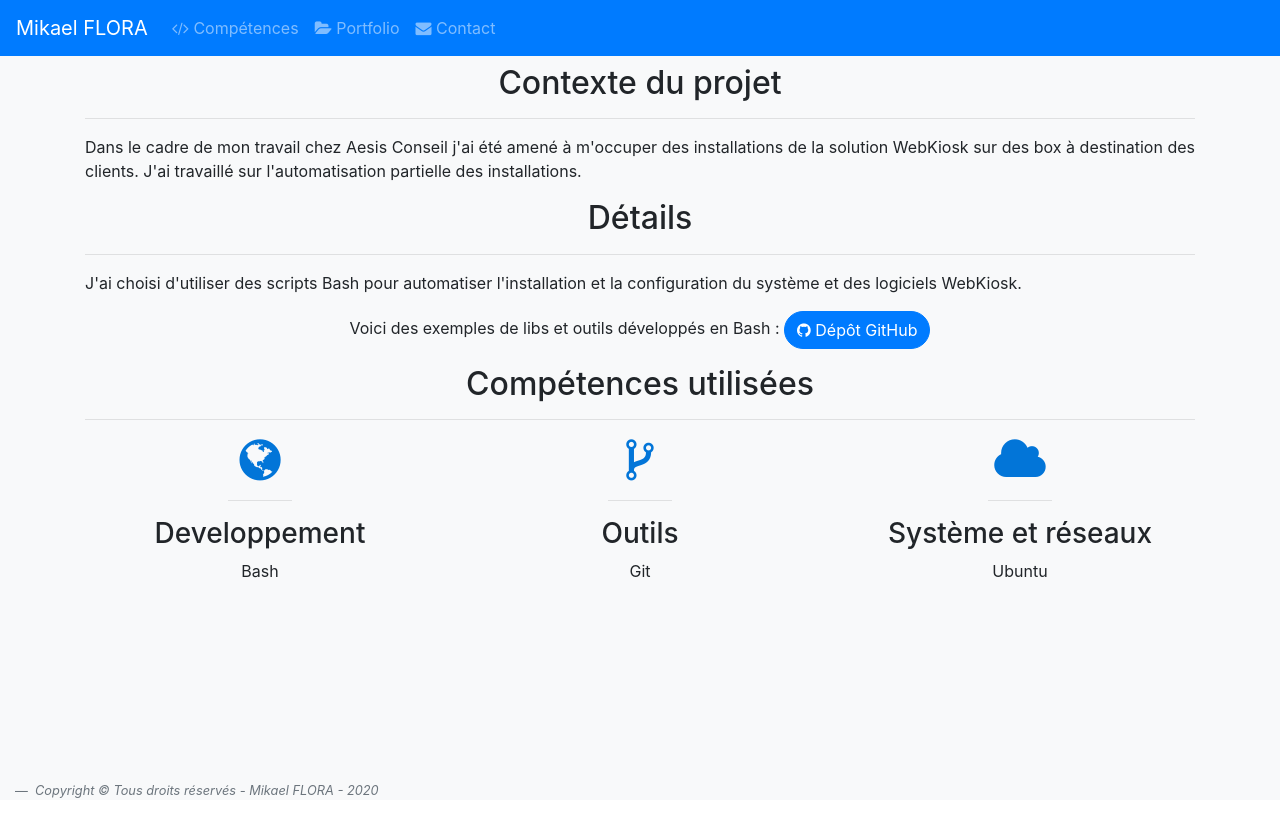
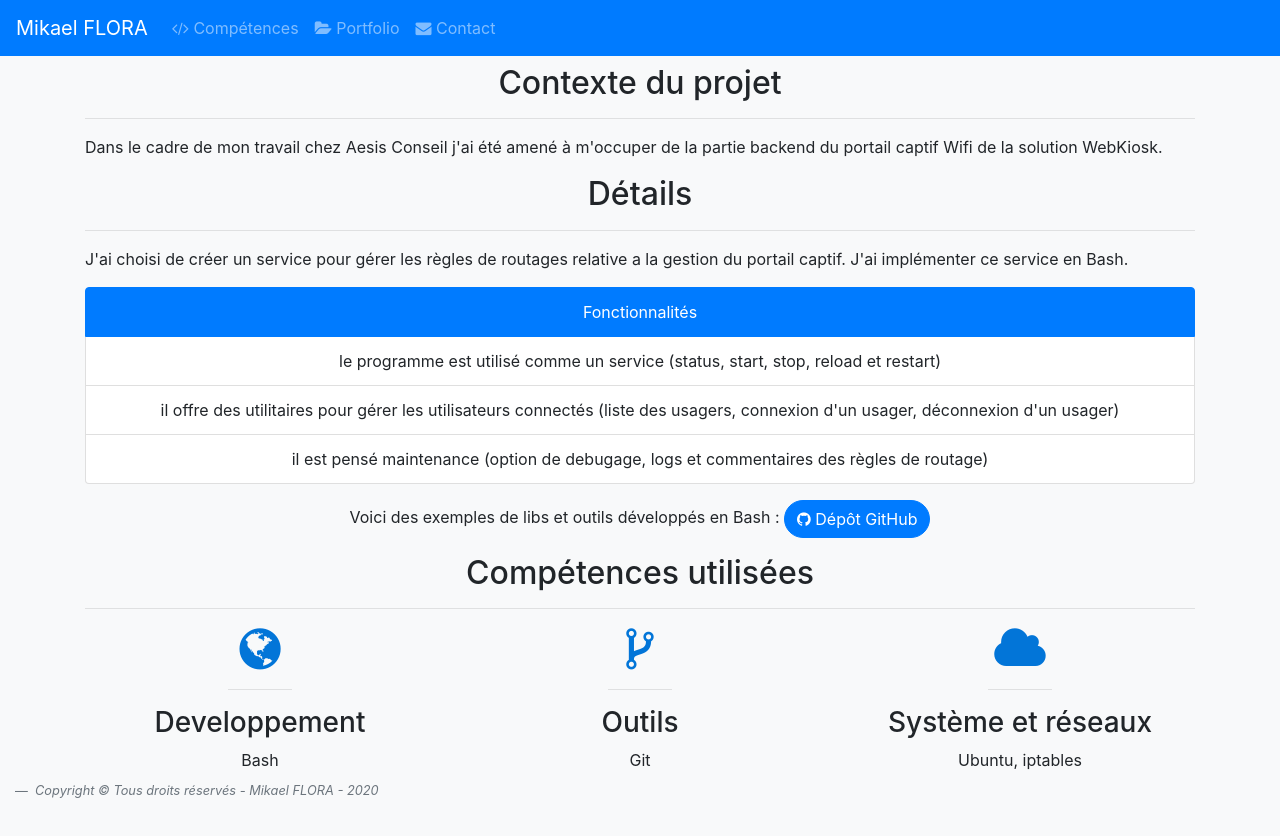
Before and after one commit to mikaelflora/mikaelflora.github.io, a plain HTML site: page wifi.html in a window 1280 px wide. Before the commit the page ends 800 px from the top, so only its background shows below. Drawn offline with nearby package versions, Linux system fonts and the light colour scheme.

Commit message:
projet portail captif Wifi

```diff
--- a/bash.html
+++ b/wifi.html
@@ -34,13 +34,21 @@
 			<h2>Contexte du projet</h2>
 			<hr>
 			<p class="text-justify">
-				Dans le cadre de mon travail chez Aesis Conseil j'ai été amené à m'occuper des installations de la solution WebKiosk sur des box à destination des clients. J'ai travaillé sur l'automatisation partielle des installations.
+				Dans le cadre de mon travail chez Aesis Conseil j'ai été amené à m'occuper de la partie backend du portail captif Wifi de la solution WebKiosk.
 			</p>
 
 			<h2>Détails</h2>
 			<hr>
 			<p class="text-justify">
-				J'ai choisi d'utiliser des scripts Bash pour automatiser l'installation et la configuration du système et des logiciels WebKiosk.
+				J'ai choisi de créer un service pour gérer les règles de routages relative a la gestion du portail captif. J'ai implémenter ce service en Bash.
+			</p>
+			<p class="text-justify">
+				<ul class="list-group">
+					<li class="list-group-item active">Fonctionnalités</li>
+					<li class="list-group-item">le programme est utilisé comme un service (status, start, stop, reload et restart)</li>
+					<li class="list-group-item">il offre des utilitaires pour gérer les utilisateurs connectés (liste des usagers, connexion d'un usager, déconnexion d'un usager)</li>
+					<li class="list-group-item">il est pensé maintenance (option de debugage, logs et commentaires des règles de routage)</li>
+				</ul>
 			</p>
 			<p>
 				Voici des exemples de libs et outils développés en Bash :
@@ -70,7 +78,7 @@
 					<span style="font-size: 48px; color: #0275d8" class="fa fa-cloud"></span>
 					<hr style="max-width: 64px">
 					<h3>Système et réseaux</h3>
-					<p>Ubuntu</p>
+					<p>Ubuntu, iptables</p>
 				</div>
 			</div>
 		</section>
```
Also changed, not shown: index.html (+5 -5 lines), public/images/wifi.jpg (added).
